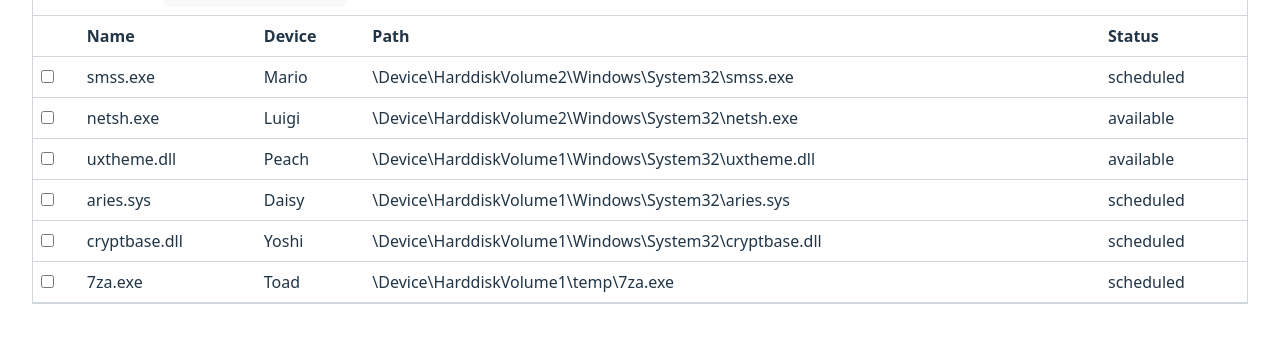
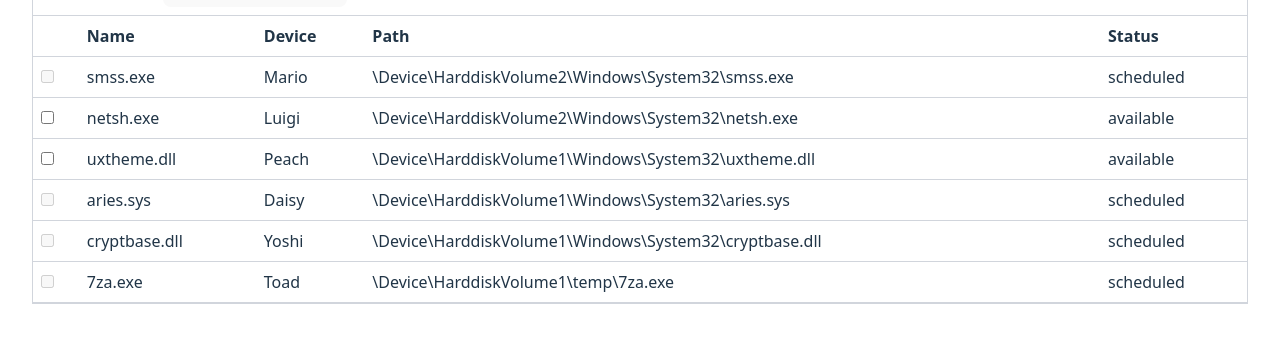
Before and after one commit to cjhowald/download-manager, a React (Vite) app: page / in a window 1280 px wide. Shown: the part 300-638 px from the top of the page. Built offline with nearby package versions, Linux system fonts and the light colour scheme.

Commit message:
disable select for unavailable rows

```diff
--- a/src/components/download-manager/download-manager-row.tsx
+++ b/src/components/download-manager/download-manager-row.tsx
@@ -13,12 +13,14 @@ export const DownloadManagerRow = ({
   selected,
   onSelect,
 }: DownloadManagerRowProps) => {
+  const disableSelect = file.status !== "available";
   return (
     <tr className="border-b border-gray-300 p-2" id={id}>
       <td className="m-x-4 p-2">
         <input
           id={id}
-          checked={selected}
+          disabled={disableSelect}
+          checked={disableSelect ? false : selected}
           type="checkbox"
           onChange={(e) => onSelect(!!e.target.checked)}
         />
```
